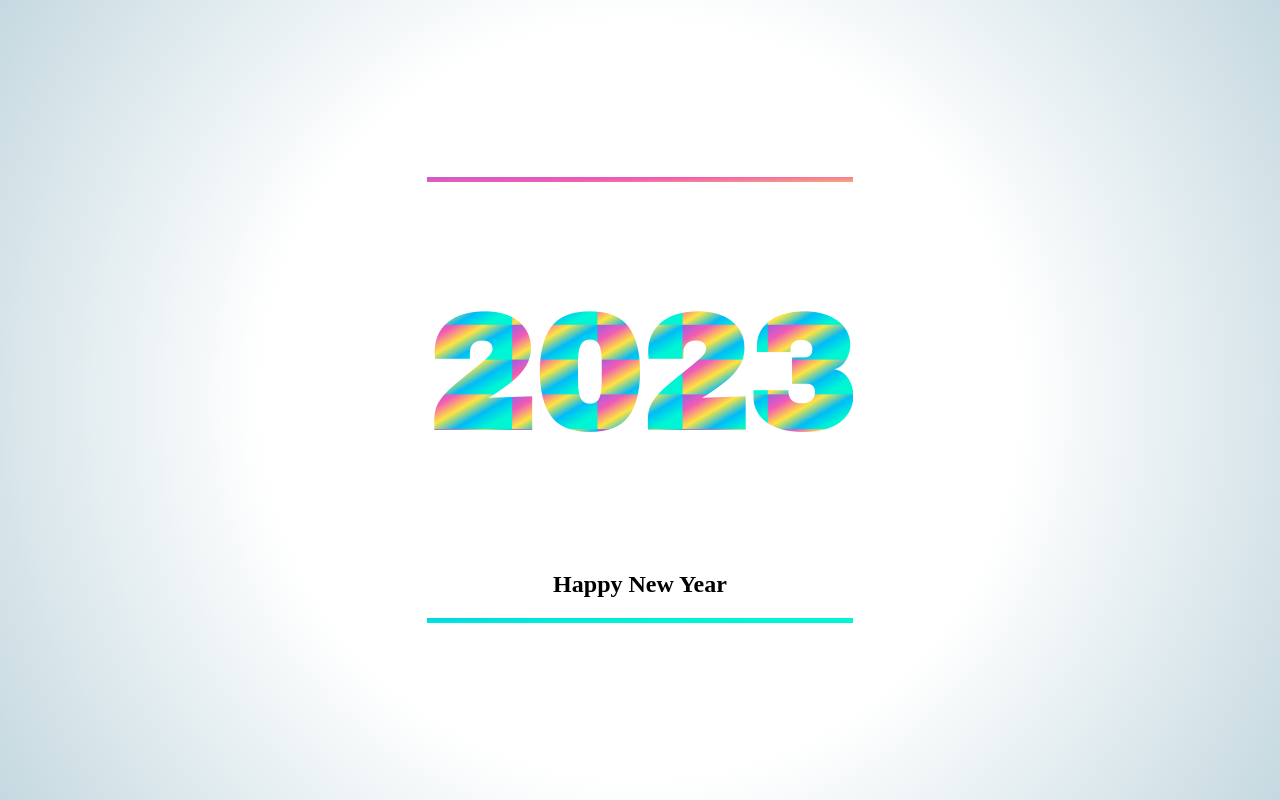
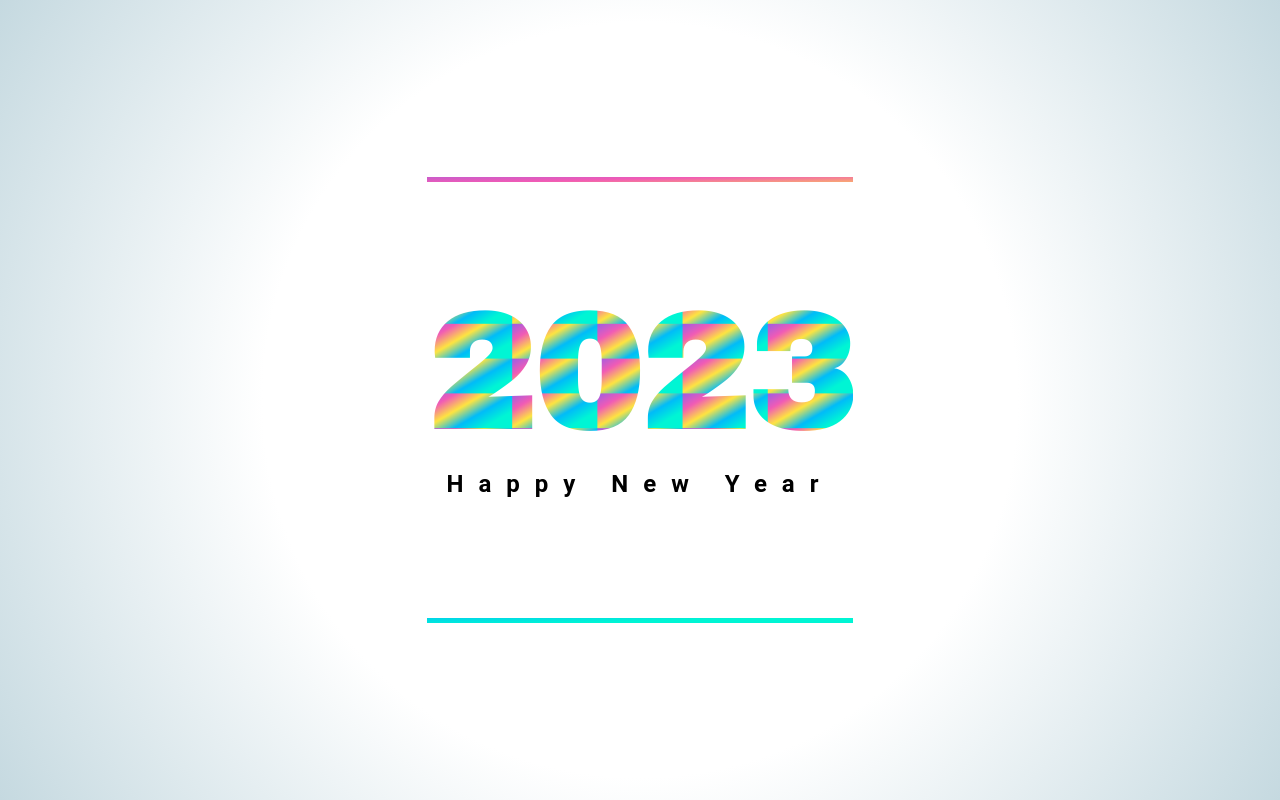
Before and after one commit to Razer2550/year-numbers, a plain HTML site: page index.html in a window 1280 px wide. Drawn offline with Linux system fonts and the light colour scheme.

Commit message:
add Happy New Year h2 style

```diff
--- a/style/style.css
+++ b/style/style.css
@@ -28,3 +28,10 @@ h1 {
     -webkit-text-fill-color: transparent;
     animation: gradient 5s linear infinite;
 }
+
+h2 {
+    font-family: "Roboto";
+    letter-spacing: 15px;
+    position: relative;
+    top: -100px;
+}
```
